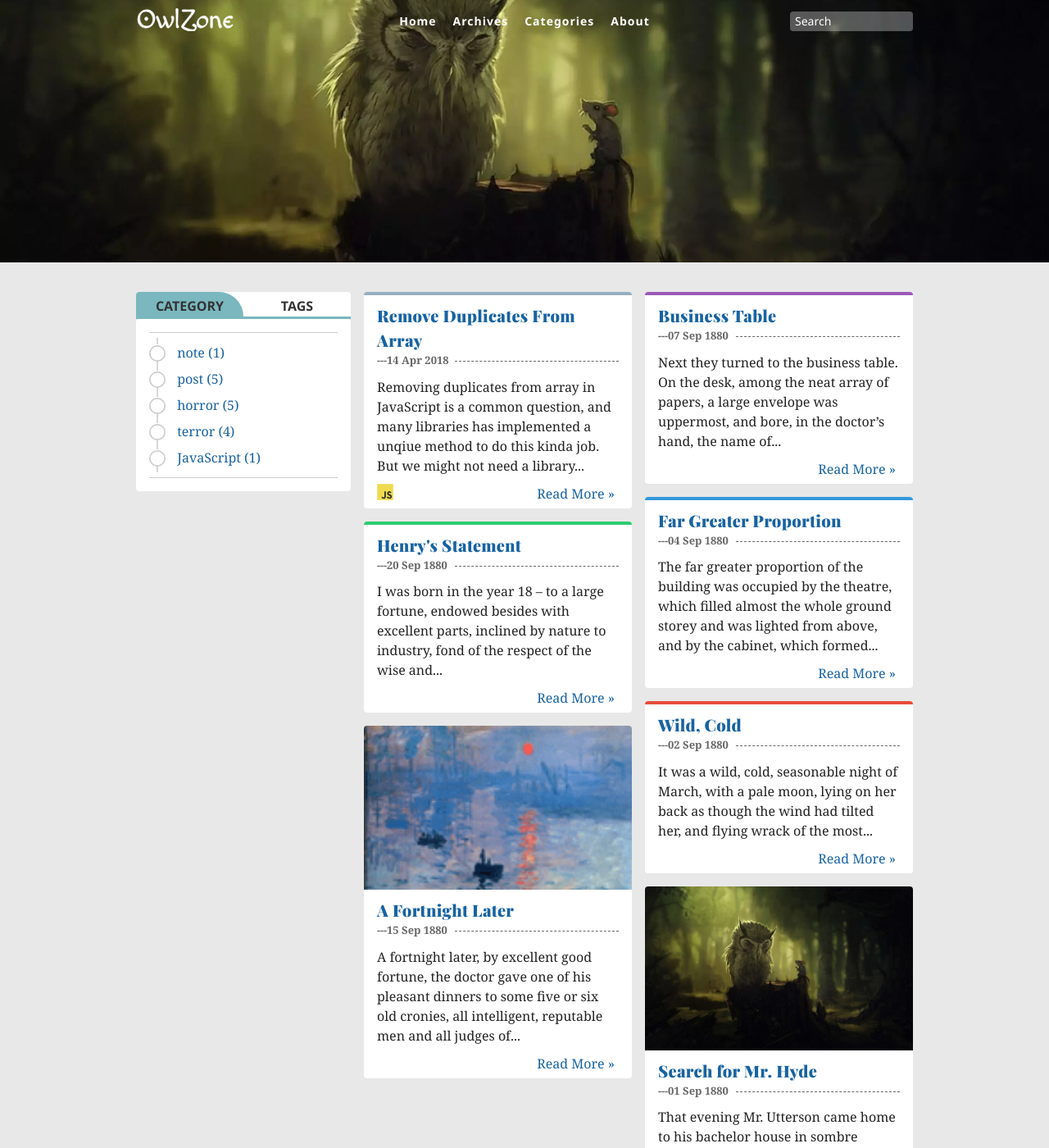
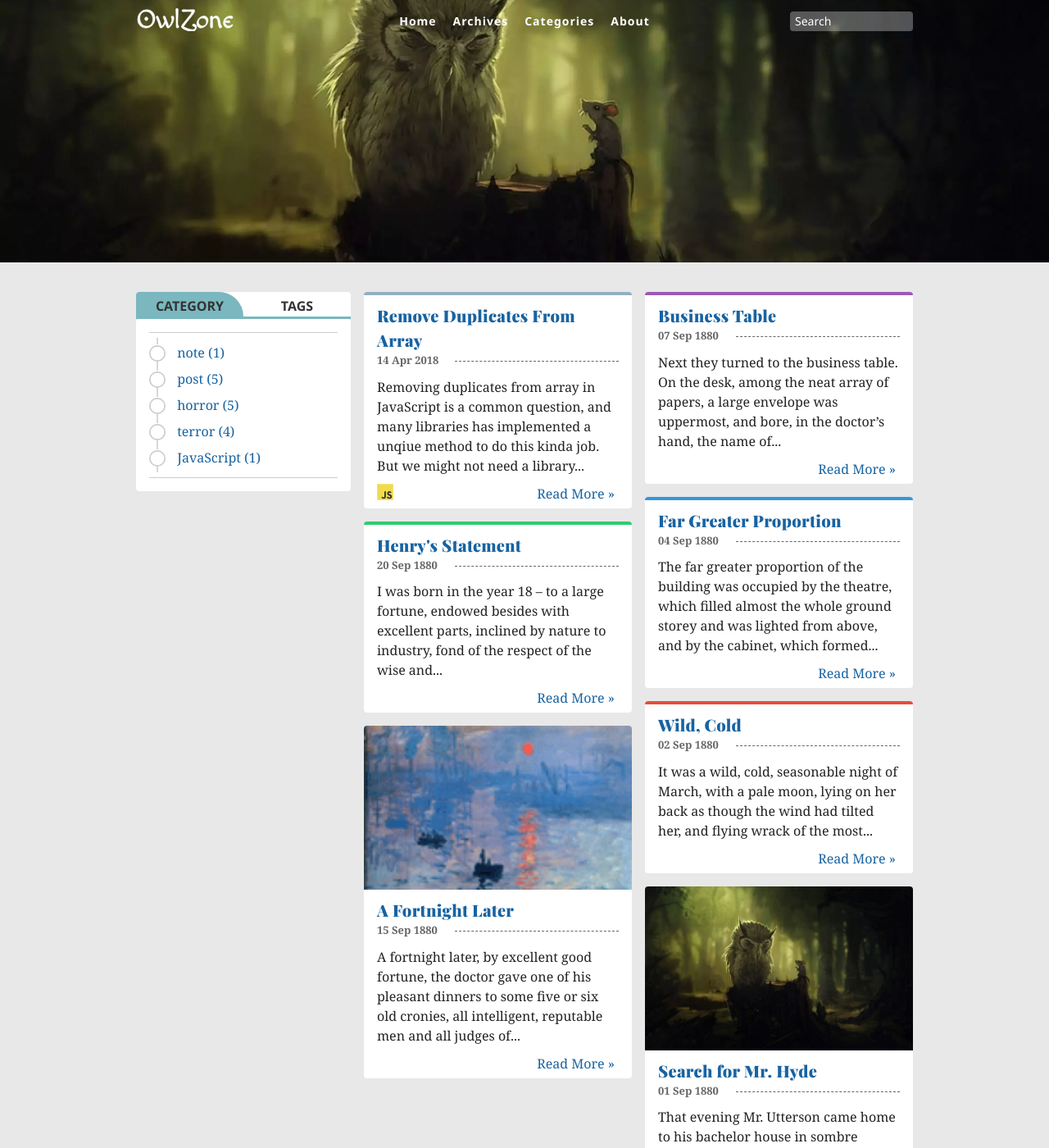
Before and after one commit to mapkts/owlzone, a Jekyll site: the page built from index.html, in a window 1280 px wide and 1400 px high. Shown: the whole window at 82% size. Built offline with Jekyll 4.4.1, drawn with Linux system fonts in a browser that asks for light colours; the list of posts is cut into pages by our own code.

Commit message:
Remove '---' in .post-date

```diff
--- a/index.html
+++ b/index.html
@@ -13,7 +13,7 @@
           <h2 class="post-title has-top-border"><a href="{{ post.url }}">{{ post.title }}</a></h2>
           {% endif %}
 
-          <div class="post-date">---<time>{{ post.date | date_to_string }}</time></div>
+          <div class="post-date"><time>{{ post.date | date_to_string }}</time></div>
 
           <div class="post-excerpt">
             {{ post.content | truncatewords: 30 }}
```
